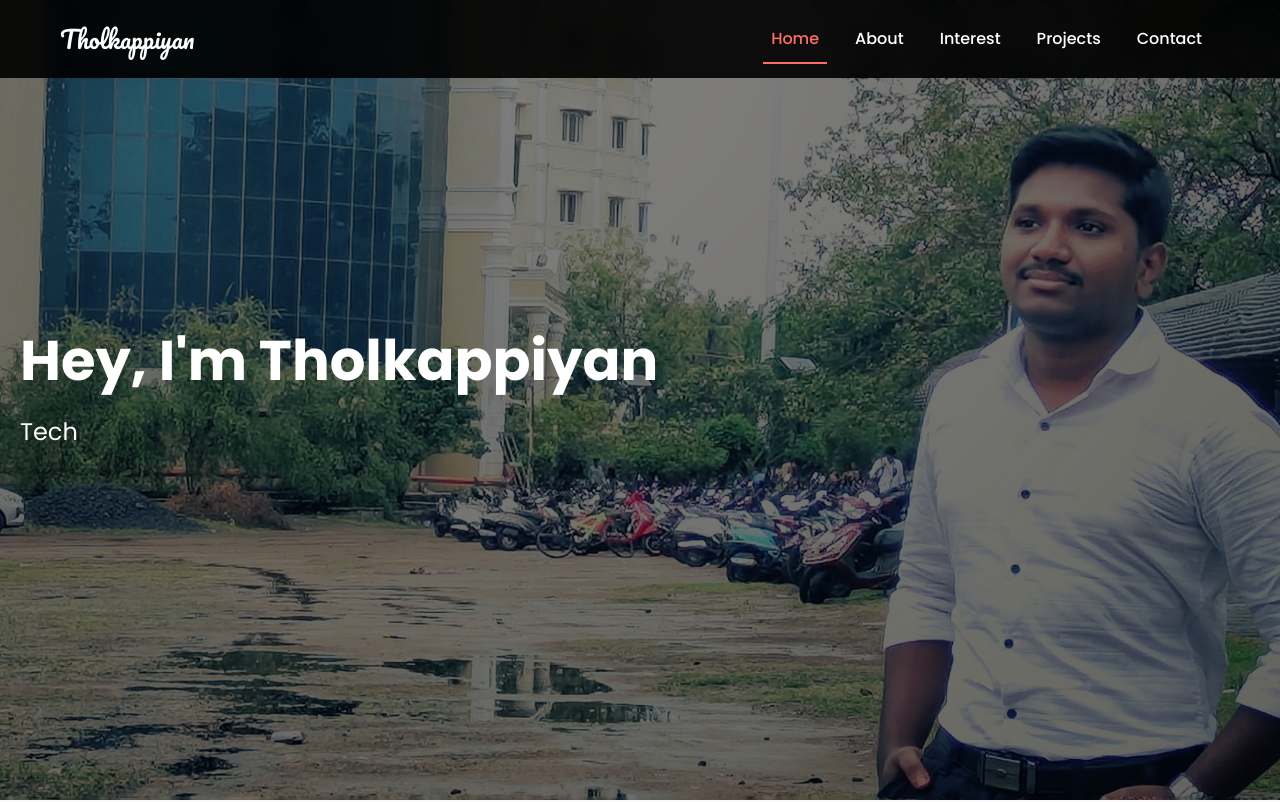
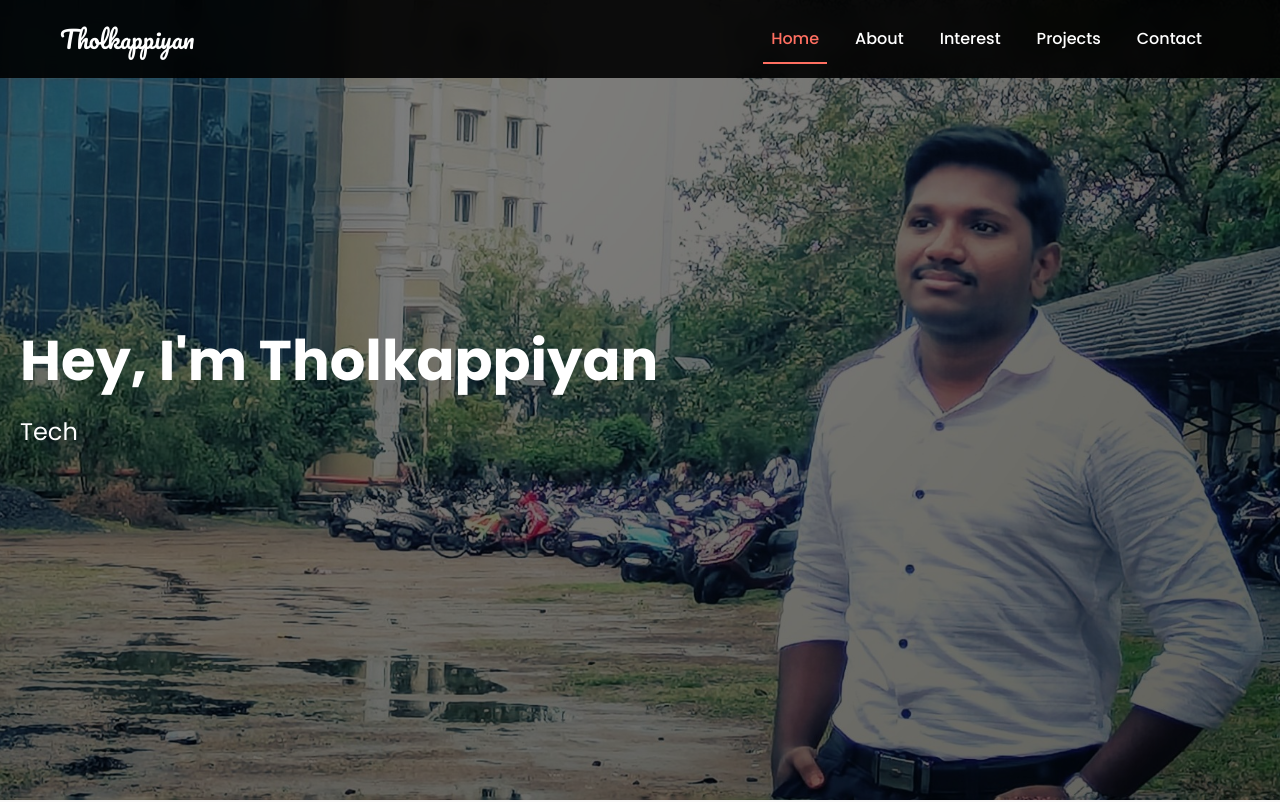
Before and after one commit to J-Tholkappiyan/Frontend-mastery-hub2, a plain HTML site: page Vercel port/index.html in a window 1280 px wide. Shown: the top 802 px of the page. Drawn offline with nearby package versions, Linux system fonts and the light colour scheme; files whose address does not match are found by name.

Commit message:
Update index.html

```diff
--- a/Vercel port/index.html
+++ b/Vercel port/index.html
@@ -73,7 +73,7 @@
     <!--/ Nav End /-->
 
     <!-- Intro Section -->
-    <div id="home" class="intro route bg-image" style="background-image: url('img/5.JPG'); background-position:85%;">
+    <div id="home" class="intro route bg-image" style="background-image: url('img/5.JPG'); background-position:right;">
         <div class="overlay-itro"></div>
         <div class="intro-content display-table">
                 <div class="table-cell">
```
